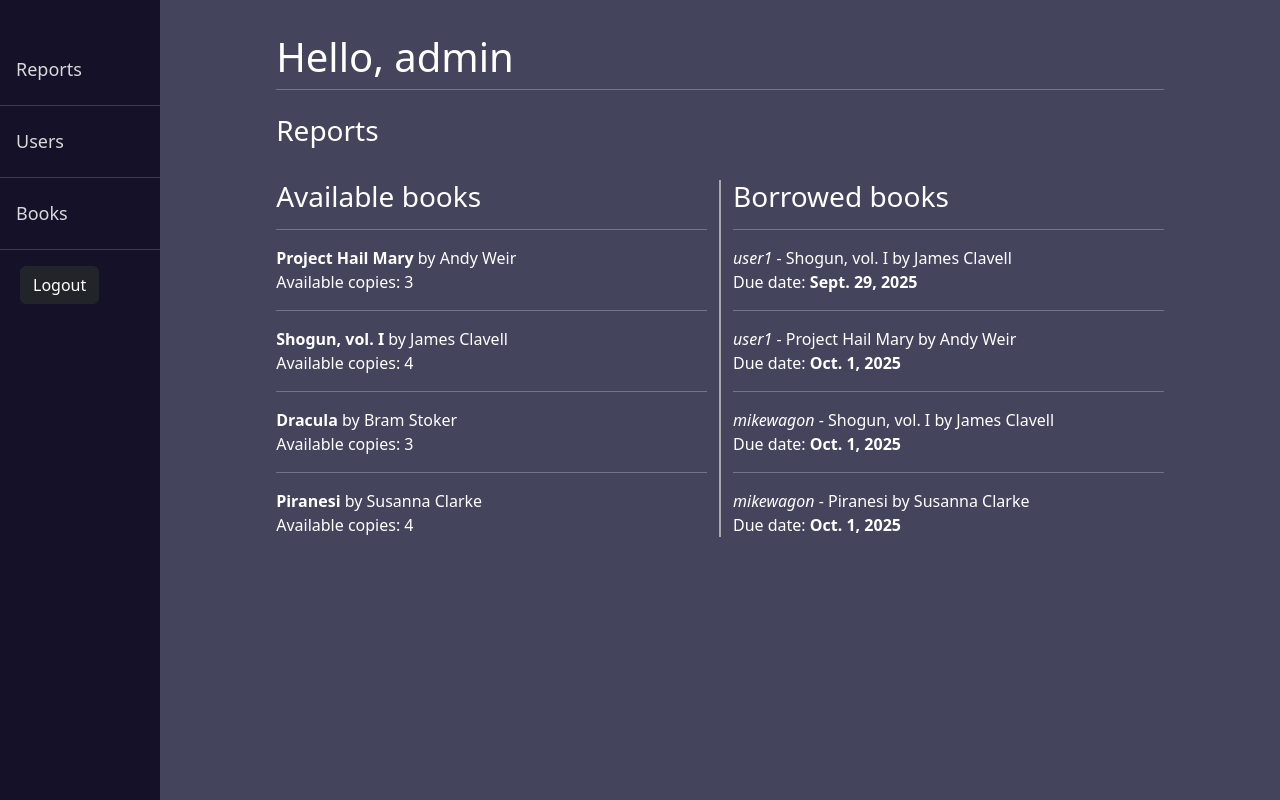
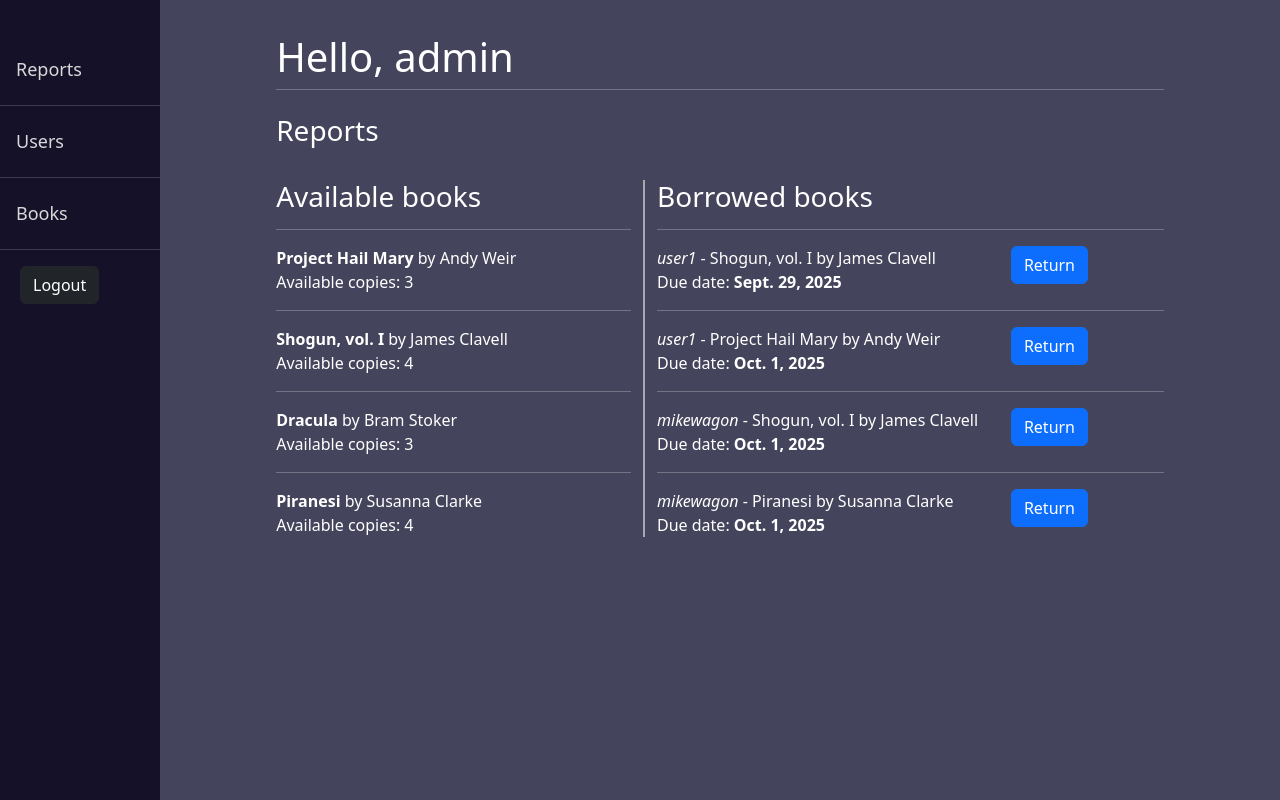
Before and after one commit to bodnariumatei/django_library_project, a Django app: page /admin/ in a window 1280 px wide. Run offline with Django 5.2, Linux system fonts and the light colour scheme; a user stored in the database is signed in; data comes from the database, SQL or seed files in the repository; both versions use the stored data as it was after the commit.

Commit message:
return functionality updated

```diff
--- a/administration/templates/administration/reports.html
+++ b/administration/templates/administration/reports.html
@@ -6,7 +6,7 @@
     <h3 style="decoration:underline">Reports</h3>
     <br>
     <div class="row">
-        <div class="col" style="border-right: 1px solid darkgrey;">
+        <div class="col-5" style="border-right: 1px solid darkgrey;">
             <h3>Available books</h3>
             {% for book in books %}
                 <hr>
@@ -16,13 +16,21 @@
                 </div>
             {% endfor %}
         </div>
-        <div class="col" style="border-left: 1px solid darkgrey;">
+        <div class="col-7" style="border-left: 1px solid darkgrey;">
             <h3>Borrowed books</h3>
             {% for br in brs %}
                 <hr>
                 <div class="row">
+                    <div class="col-8">
                         <p><em>{{br.user.username}}</em> - {{br.book.title}} by {{br.book.author}}</p>
                         <p>Due date: <strong>{{br.due_date}}</strong></p>
+                    </div>
+                    <div class="col-4">
+                        <form method="post" action="">
+                            {% csrf_token %}
+                            <button type="submit" name="return" value="{{br.id}}" class="btn btn-primary">Return</button>
+                        </form>
+                    </div>
                 </div>
             {% endfor %}
         </div>
--- a/administration/views.py
+++ b/administration/views.py
@@ -1,16 +1,26 @@
 from django.contrib.auth.decorators import login_required, user_passes_test
-from django.shortcuts import render, redirect
+from django.shortcuts import render, redirect, get_object_or_404
 from accounts.models import CustomUser
 from administration.forms import BookForm
 from library.models import BorrowRecord, Book
 from django.db.models import Q
-
+from datetime import datetime as dt
 
 # Create your views here.
 
 @login_required
 @user_passes_test(lambda u: u.is_staff)  # only staff can access
 def admin_reports(request):
+    if request.method == "POST" and request.POST.get("return"):
+        br_id = request.POST.get("return")
+        br = get_object_or_404(BorrowRecord, id=br_id)
+        if not br.returned:
+            br.returned = True
+            br.date_of_return = dt.now()
+            br.book.no_available += 1
+            br.book.save()
+            br.save()
+
     borrow_records = BorrowRecord.objects.filter(returned=False)
     books = Book.objects.filter(no_available__gt=0)
     return render(request, "administration/reports.html", {"brs":borrow_records, "books":books})
--- a/library/templates/library/borrowed.html
+++ b/library/templates/library/borrowed.html
@@ -17,10 +17,6 @@
                     </div>
                     <div class="col" style="padding: 10px">
                         <p>Due date: <br><strong>{{br.due_date}}</strong></p>
-                        <form method="post" action="">
-                            {% csrf_token %}
-                            <button type="submit" name="return" value="{{br.id}}" class="btn btn-success">Return</button>
-                        </form>
                     </div>
                 </div>
                 <hr>
```
Also changed, not shown: library/views.py (+12 -18 lines), db.sqlite3.
